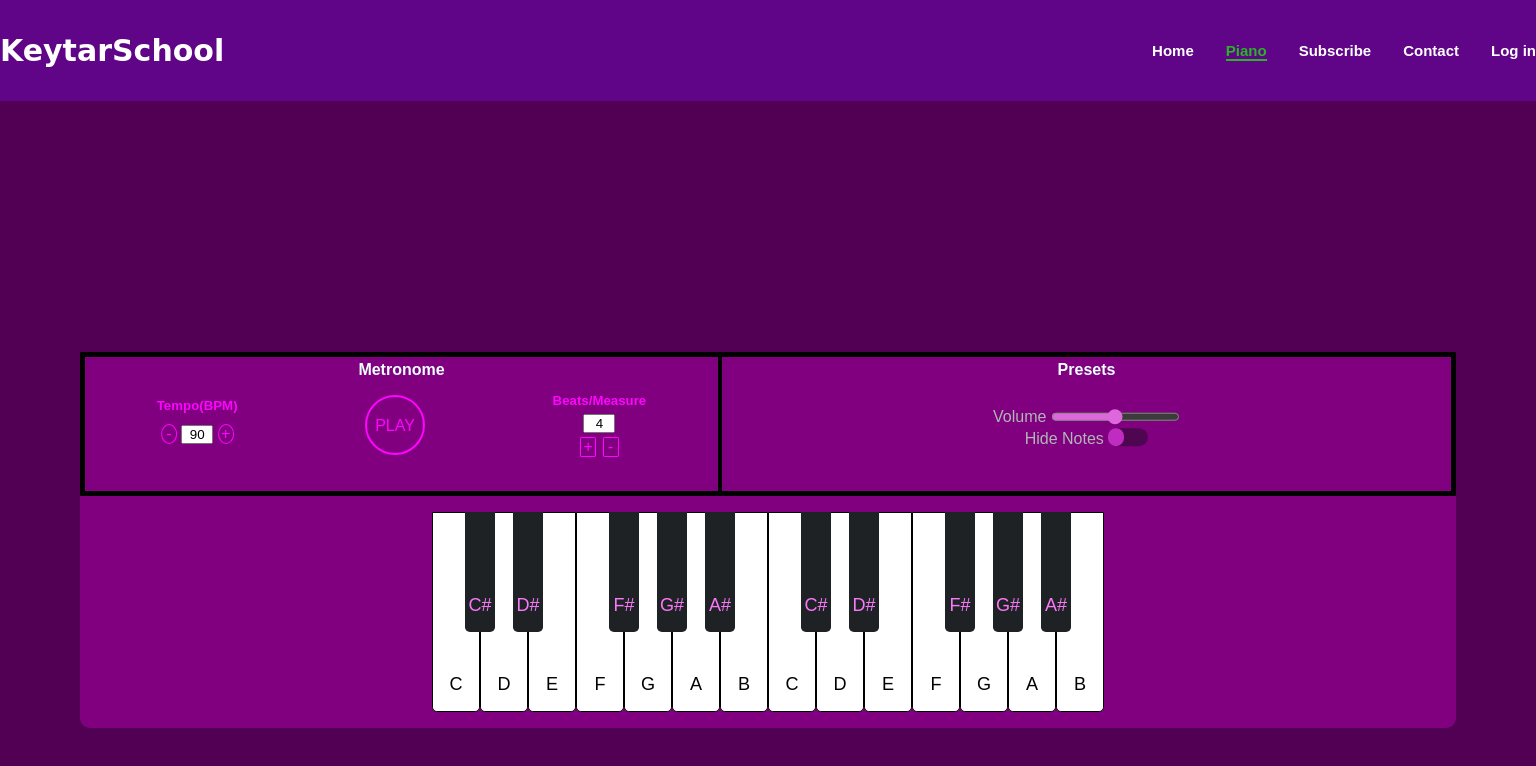
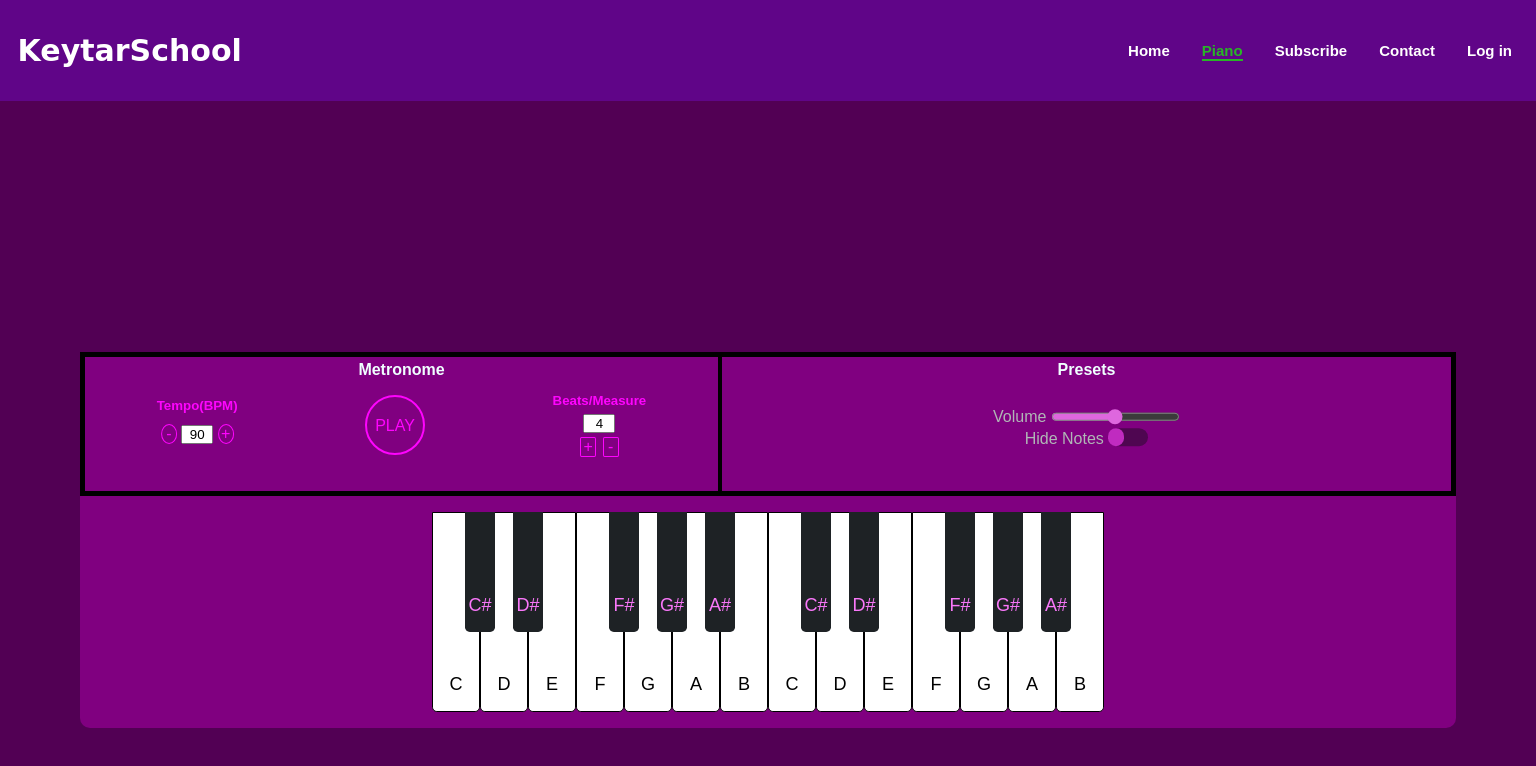
Before and after one commit to PSebastian96/pjt2-keytarschool, a plain HTML site: page piano.html in a window 1536 px wide. Shown: the top 766 px of the page. Drawn offline with nearby package versions, Linux system fonts and the light colour scheme; a web font is replaced by a local one.

Commit message:
logo and nav links padding fixed for large screens

```diff
--- a/assets/stylingcss/style.css
+++ b/assets/stylingcss/style.css
@@ -878,6 +878,17 @@ cursor: pointer;
   /*------------------------------------------ Responsivness*/
 /*------------------------- Large screens */
 
+@media (min-width: 1536px) and (max-width: 2672px) {
+
+    #navlist{
+      padding-right: 1.5rem;
+    }
+
+    #logo {
+        padding-left: 1.1rem;
+    }
+}
+
 @media (max-width: 1000px) {
     section {
         display: block;
@@ -1097,6 +1108,10 @@ cursor: pointer;
         height: max-content;
         width: 100%;
     }
+
+    #logo {
+        padding-left: 1rem;
+    }
 }
 
 @media screen and (max-width: 360px) {
@@ -1108,10 +1123,6 @@ cursor: pointer;
 }
 
 @media (min-width: 375px) {
-
-    #logo {
-        padding: 0;
-    }
 
     #hero-txt #sub-txt{
       padding: 0;
```
